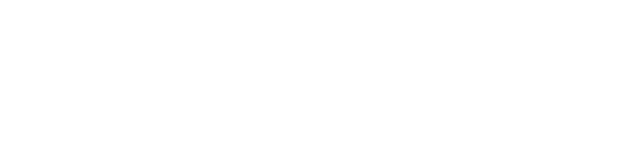
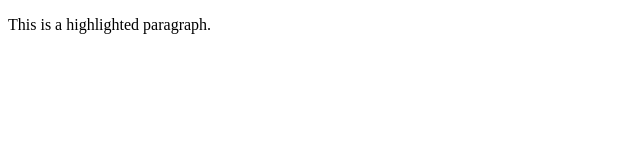
Before and after one commit to Srb-baR/git1, a plain HTML site: page index.html in a window 1280 px wide. Shown: the whole page, without its empty margins (0-640 px from the left). Drawn offline with Linux system fonts and the light colour scheme.

Commit message:
added a paragraph to the index file

```diff
--- a/index.html
+++ b/index.html
@@ -5,6 +5,6 @@
     <title>my scnd commit demo</title>
   </head>
   <body>
-
+        <p class="highlight">This is a highlighted paragraph.</p>
   </body>
 </html>
```
